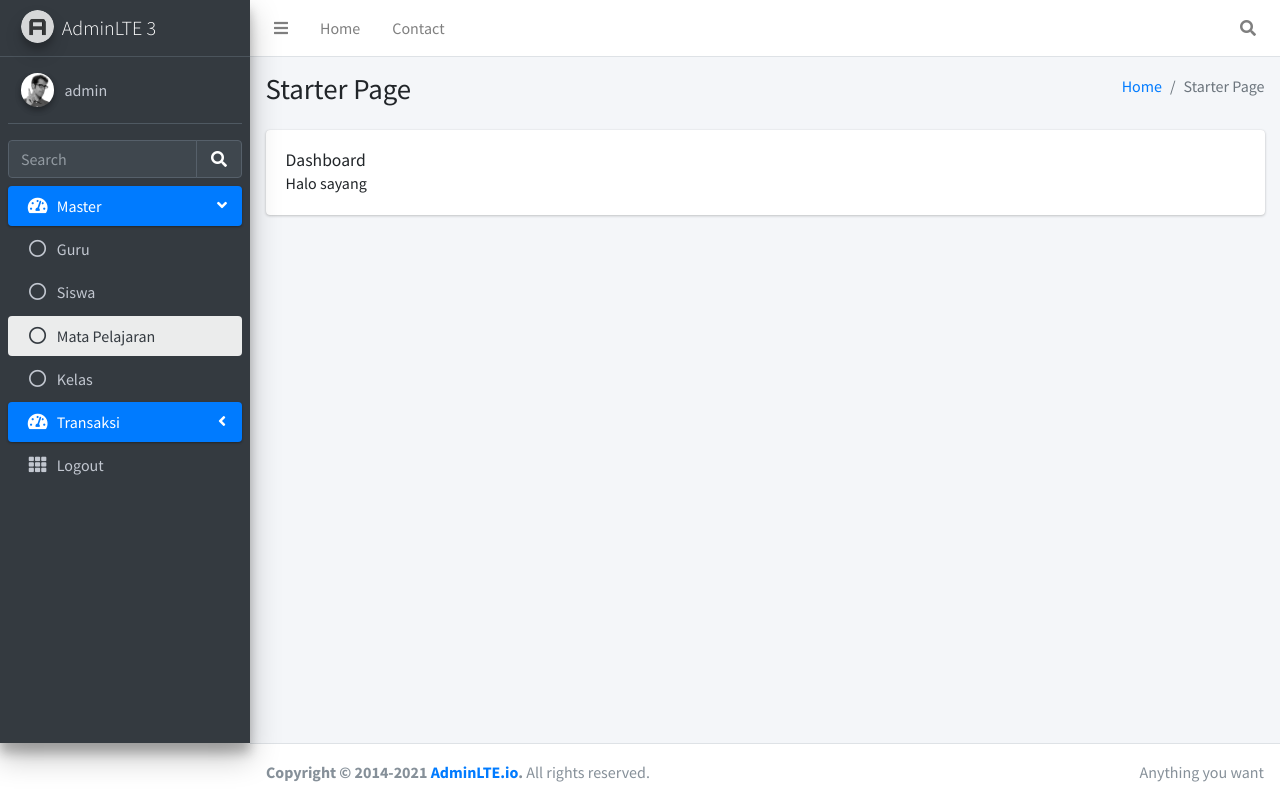
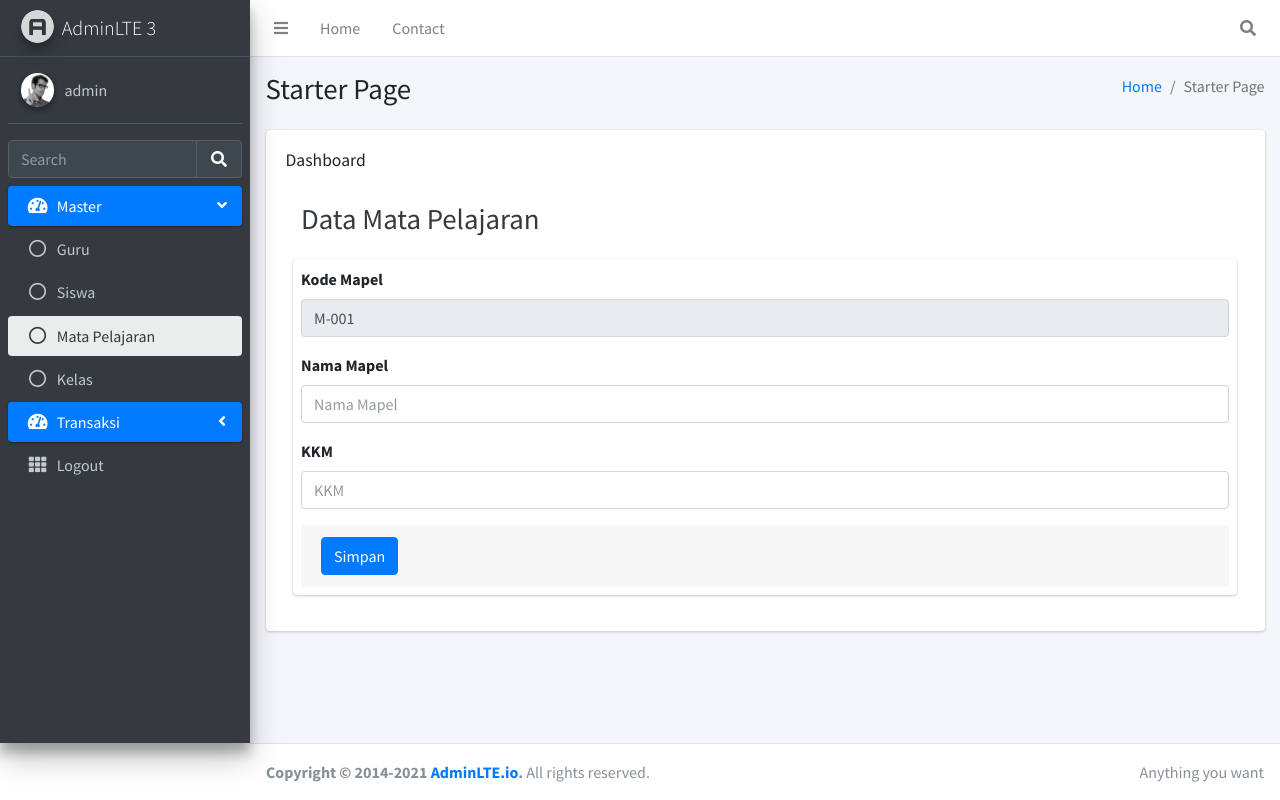
Before and after one commit to 2511500020-eng/2511500020-pwt-ti2a, a PHP site: page /index.php?page=tambah_mapel in a window 1280 px wide. Run offline with PHP 8.4, Linux system fonts and the light colour scheme; a user stored in the database is signed in; tables that the repository leaves empty or names only in its code hold one stand-in row (values such as "Sample post"); some libraries are stand-ins or nearby versions.

Commit message:
tambah hapus mapel

```diff
--- a/index.php
+++ b/index.php
@@ -130,7 +130,7 @@ scratch. This page gets rid of all links and provides the needed markup only.
                 </a>
               </li>
               <li class="nav-item">
-                <a href="#" class="nav-link active">
+                <a href="index.php?page=mapel" class="nav-link active">
                   <i class="far fa-circle nav-icon"></i>
                   <p>Mata Pelajaran</p>
                 </a>
@@ -234,7 +234,20 @@ scratch. This page gets rid of all links and provides the needed markup only.
                 <h5 class="card-title">Dashboard</h5>
 
                 <p class="card-text">
-                  Halo sayang
+                  <?php
+                    if (isset($_GET['page'])) {
+                      $page = $_GET['page'];
+                    } else {
+                      $page = "";
+                    }
+                    if ($page == "") {
+                      include "page/dashboard.php";
+                    } elseif (!file_exists("page/$page.php")) {
+                      echo "File tidak ditemukan";
+                    } else {
+                      include "page/$page.php";
+                    }
+                  ?>
                 </p>
 
               </div>
--- /dev/null
+++ b/page/dashboard.php
@@ -0,0 +1 @@
+Welcome
--- /dev/null
+++ b/page/tambah_mapel.php
@@ -0,0 +1,104 @@
+<div class="content-header">
+    <div class="container-fluid">
+        <div class="row mb-2">
+            <div class="col-sm-6">
+                <h1 class="m-0 text-dark">Data Mata Pelajaran</h1>
+            </div>
+        </div>
+    </div>
+</div>
+
+<?php
+// Kode otomatis
+$carikode = mysqli_query($koneksi, "SELECT MAX(kd_mapel) FROM mapel") or die(mysqli_error($koneksi));
+$datakode = mysqli_fetch_array($carikode);
+
+if ($datakode) {
+    $nilaikode = substr($datakode[0], 2);
+    $kode = (int) $nilaikode;
+    $kode = $kode + 1;
+    $hasilkode = "M-" . str_pad($kode, 3, "0", STR_PAD_LEFT);
+} else {
+    $hasilkode = "M-001";
+}
+
+$_SESSION["KODE"] = $hasilkode;
+
+// Proses simpan
+if (isset($_POST['tambah'])) {
+    $kd_mapel = $_POST['kd_mapel'];
+    $nm_mapel = $_POST['nm_mapel'];
+    $kkm = $_POST['kkm'];
+
+    $insert = mysqli_query($koneksi, "INSERT INTO mapel VALUES ('$kd_mapel', '$nm_mapel', '$kkm')");
+
+    if ($insert) {
+        echo '
+        <div class="alert alert-info alert-dismissible">
+            <button type="button" class="close" data-dismiss="alert">X</button>
+            <h5><i class="icon fas fa-info"></i> Info</h5>
+            <h4>Berhasil Disimpan</h4>
+        </div>';
+        echo '<meta http-equiv="refresh" content="1;url=index.php?page=mapel">';
+    } else {
+        echo '
+        <div class="alert alert-warning alert-dismissible">
+            <button type="button" class="close" data-dismiss="alert">X</button>
+            <h5><i class="icon fas fa-info"></i> Info</h5>
+            <h4>Gagal Disimpan</h4>
+        </div>';
+    }
+}
+?>
+
+<section class="content">
+    <div class="container-fluid">
+        <div class="card">
+            <div class="card-body p-2">
+
+                <form method="POST" action="">
+
+                    <div class="form-group">
+                        <label for="kd_mapel">Kode Mapel</label>
+                        <input
+                            type="text"
+                            name="kd_mapel"
+                            value="<?= $hasilkode; ?>"
+                            class="form-control"
+                            readonly>
+                    </div>
+
+                    <div class="form-group">
+                        <label for="nm_mapel">Nama Mapel</label>
+                        <input
+                            type="text"
+                            name="nm_mapel"
+                            id="nm_mapel"
+                            placeholder="Nama Mapel"
+                            class="form-control">
+                    </div>
+
+                    <div class="form-group">
+                        <label for="kkm">KKM</label>
+                        <input
+                            type="text"
+                            name="kkm"
+                            id="kkm"
+                            placeholder="KKM"
+                            class="form-control">
+                    </div>
+
+                    <div class="card-footer">
+                        <input
+                            type="submit"
+                            class="btn btn-primary"
+                            name="tambah"
+                            value="Simpan">
+                    </div>
+
+                </form>
+
+            </div>
+        </div>
+    </div>
+</section>
```
Also changed, not shown: page/mapel.php (added, +68 -0 lines).
